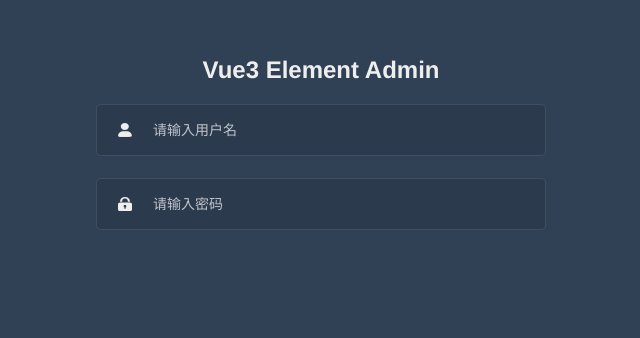
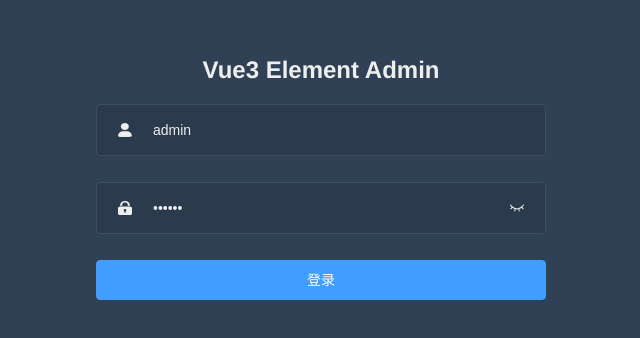
Before and after one commit to BiYuqi/vue3-element-admin, a Vue app: page /login in a window 1280 px wide. Shown: the part 144-482 px from the top of the page, without its empty margins (319-959 px from the left). Built offline with nearby package versions, Linux system fonts and the light colour scheme.

Commit message:
feat: login page finished

```diff
--- a/src/router/index.ts
+++ b/src/router/index.ts
@@ -1,14 +1,19 @@
 import { createRouter, createWebHistory, RouteRecordRaw } from "vue-router";
-import { baseRoutes, sideBarRoutes } from "@/router/routes";
+import { baseRoutes, sideBarRoutes, notFoundPage } from "@/router/routes";
 import { usePermission } from "@/router/permission";
 
-const routes: Array<RouteRecordRaw> = [...baseRoutes, ...sideBarRoutes];
+const routes: Array<RouteRecordRaw> = [
+  ...baseRoutes,
+  ...sideBarRoutes,
+  notFoundPage
+];
 
 const router = createRouter({
   history: createWebHistory(process.env.BASE_URL),
   routes
 });
 
+/** permission check */
 usePermission(router);
 
 export default router;
--- a/src/router/routes.ts
+++ b/src/router/routes.ts
@@ -5,9 +5,15 @@ export const baseRoutes: RouteRecordRaw[] = [
   {
     path: "/login",
     name: "login",
+    props: true,
     component: () => import("@/views/login/index.vue")
   }
 ];
+
+export const notFoundPage: RouteRecordRaw = {
+  path: "/:pathMatch(.*)",
+  component: () => import("@/views/404/index.vue")
+};
 
 export const sideBarRoutes: RouteRecordRaw[] = [
   {
--- /dev/null
+++ b/src/utils/sleep.ts
@@ -0,0 +1,7 @@
+export function sleep(time = 0) {
+  return new Promise(resolve => {
+    setTimeout(() => {
+      resolve();
+    }, time);
+  });
+}
--- /dev/null
+++ b/src/views/404/index.vue
@@ -0,0 +1,3 @@
+<template>
+  404
+</template>
--- /dev/null
+++ b/src/views/login/index.scss
@@ -0,0 +1,66 @@
+$itemColor: #454545;
+
+.app-login {
+  background-color: $darkBg;
+  min-height: 100%;
+  width: 100%;
+  overflow: hidden;
+
+  &-wrap {
+    position: relative;
+    width: 520px;
+    padding: 25vh 35px 0 35px;
+    max-width: 100%;
+    margin: 0 auto;
+    color: #eee;
+
+    :deep(.el-input input) {
+      background-color: transparent;
+      border-color: transparent;
+      padding: 4px 0 4px 0;
+      height: 50px;
+      color: #eeeeee;
+    }
+
+    :deep(.el-form-item) {
+      border: 1px solid hsla(0, 0%, 100%, 0.1);
+      background: rgba(0, 0, 0, 0.1);
+      border-radius: 5px;
+      color: $itemColor;
+      margin-bottom: 26px;
+    }
+    /* ignore red border when got valid error */
+    :deep(.el-form-item.is-error input:focus) {
+      border-color: transparent;
+    }
+
+    :deep(.el-input-group__prepend),
+    :deep(.el-input-group__append) {
+      background-color: transparent;
+      border-color: transparent;
+      svg {
+        color: #eee;
+      }
+    }
+    :deep(.el-input-group__append) {
+      cursor: pointer;
+    }
+  }
+
+  h2 {
+    margin-bottom: 20px;
+    text-align: center;
+  }
+  &__submit {
+    &.el-form-item {
+      width: 100%;
+      border: none;
+      text-align: center;
+      background-color: transparent;
+    }
+
+    .el-button {
+      width: 100%;
+    }
+  }
+}
--- a/src/views/login/index.vue
+++ b/src/views/login/index.vue
@@ -1,20 +1,48 @@
 <template>
   <div class="app-login">
-    <el-form class="app-login-wrap" ref="loginForm" :model="formModel">
+    <el-form
+      class="app-login-wrap"
+      ref="loginFormRef"
+      :rules="formRules"
+      :model="formModel"
+    >
       <h2>Vue3 Element Admin</h2>
       <el-form-item prop="userName">
-        <el-input v-model="formModel.userName" placeholder="请输入用户名">
+        <el-input
+          v-model="formModel.userName"
+          placeholder="请输入用户名"
+          tabindex="1"
+        >
           <template #prepend>
-            <svg-icon icon-class="user"></svg-icon>
+            <svg-icon icon-class="user" />
           </template>
         </el-input>
       </el-form-item>
-      <el-form-item prop="userName">
-        <el-input v-model="formModel.password" placeholder="请输入密码">
+      <el-form-item prop="password">
+        <el-input
+          v-model="formModel.password"
+          :type="pswType"
+          placeholder="请输入密码"
+          tabindex="2"
+        >
           <template #prepend>
-            <svg-icon icon-class="password"></svg-icon>
+            <svg-icon icon-class="password" />
+          </template>
+          <template #append>
+            <svg-icon :icon-class="iconName" @click="handleClickEye" />
           </template>
         </el-input>
+      </el-form-item>
+      <el-form-item class="app-login__submit">
+        <el-button
+          :disabled="loading"
+          v-loading="loading"
+          element-loading-background="transparent"
+          type="primary"
+          @click="handleSubmit"
+        >
+          登录
+        </el-button>
       </el-form-item>
     </el-form>
   </div>
@@ -22,6 +50,11 @@
 
 <script lang="ts">
 import { ref, reactive, defineComponent } from "vue";
+import { useRouter, useRoute } from "vue-router";
+import { ValidateSource } from "async-validator";
+import { usePswEys } from "@/views/login/usePswEys";
+import { sleep } from "@/utils/sleep";
+import { setToken } from "@/utils/auth";
 
 interface FormModel {
   userName: string;
@@ -30,64 +63,55 @@ interface FormModel {
 
 export default defineComponent({
   setup() {
-    const loginForm = ref<HTMLElement>();
+    const router = useRouter();
+    const route = useRoute();
+    const loading = ref<boolean>(false);
+    const loginFormRef = ref<HTMLElement>();
     const formModel = reactive<FormModel>({
-      userName: "",
-      password: ""
+      userName: "admin",
+      password: "123456"
     });
+    const formRules = reactive<Record<string, unknown>>({
+      userName: [{ required: true, message: "请输入用户名", trigger: "blur" }],
+      password: [{ required: true, message: "请输入密码", trigger: "blur" }]
+    });
+    const toggleLoading = (status: boolean) => {
+      loading.value = status;
+    };
+    const handleSubmit = () => {
+      // eslint-disable-next-line @typescript-eslint/no-explicit-any
+      (loginFormRef.value as any).validate(async (valid: ValidateSource) => {
+        if (valid) {
+          toggleLoading(true);
+          await sleep(2000);
+          setToken("__fake__");
+
+          const redirect = (route.query?.redirect as string) || "/";
+          toggleLoading(false);
+          await router.push({ path: redirect });
+        } else {
+          toggleLoading(false);
+          return false;
+        }
+      });
+    };
+
+    const { pswType, iconName, handleClickEye } = usePswEys();
 
     return {
-      loginForm,
-      formModel
+      loginFormRef,
+      formModel,
+      formRules,
+      loading,
+      handleSubmit,
+      pswType,
+      iconName,
+      handleClickEye
     };
   }
 });
 </script>
+
 <style lang="scss" scoped>
-$itemColor: #454545;
-
-.app-login {
-  background-color: $darkBg;
-  min-height: 100%;
-  width: 100%;
-  overflow: hidden;
-
-  &-wrap {
-    position: relative;
-    width: 520px;
-    padding: 25vh 35px 0 35px;
-    max-width: 100%;
-    margin: 0 auto;
-    color: #eee;
-
-    :deep(.el-input input) {
-      background-color: transparent;
-      border-color: transparent;
-      padding: 4px 0 4px 0;
-      height: 50px;
-      color: #eeeeee;
-    }
-
-    :deep(.el-form-item) {
-      border: 1px solid hsla(0, 0%, 100%, 0.1);
-      background: rgba(0, 0, 0, 0.1);
-      border-radius: 5px;
-      color: $itemColor;
-      margin-bottom: 22px;
-    }
-
-    :deep(.el-input-group__prepend) {
-      background-color: transparent;
-      border-color: transparent;
-      svg {
-        color: #eee;
-      }
-    }
-  }
-
-  h2 {
-    margin-bottom: 20px;
-    text-align: center;
-  }
-}
+@import "./index.scss";
 </style>
--- /dev/null
+++ b/src/views/login/usePswEys.ts
@@ -0,0 +1,22 @@
+import { ref } from "vue";
+
+type PswType = "text" | "password";
+type IconName = "eye" | "eye-open";
+
+export function usePswEys() {
+  const pswType = ref<PswType>("password");
+  const iconName = ref<IconName>("eye");
+  const isOpen = ref<boolean>(false);
+
+  const handleClickEye = () => {
+    isOpen.value = !isOpen.value;
+    pswType.value = isOpen.value ? "text" : "password";
+    iconName.value = isOpen.value ? "eye-open" : "eye";
+  };
+
+  return {
+    pswType,
+    iconName,
+    handleClickEye
+  };
+}
```
